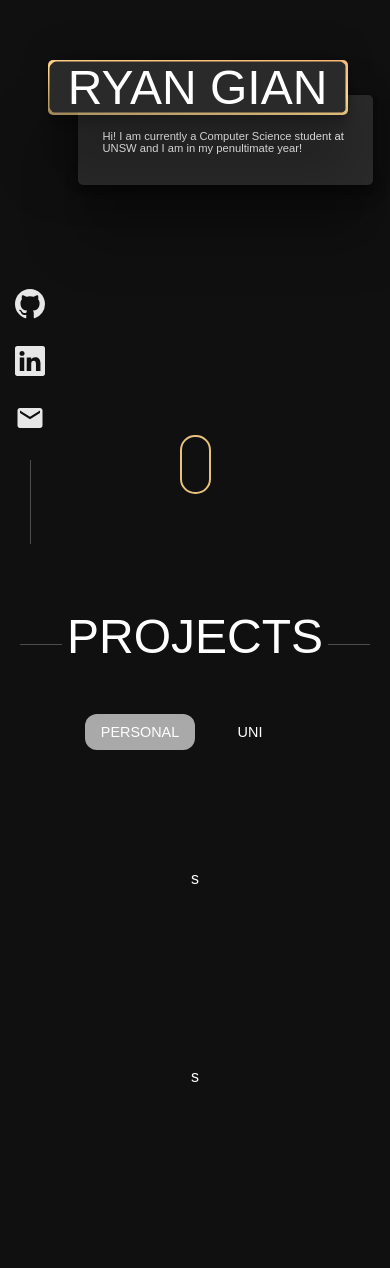
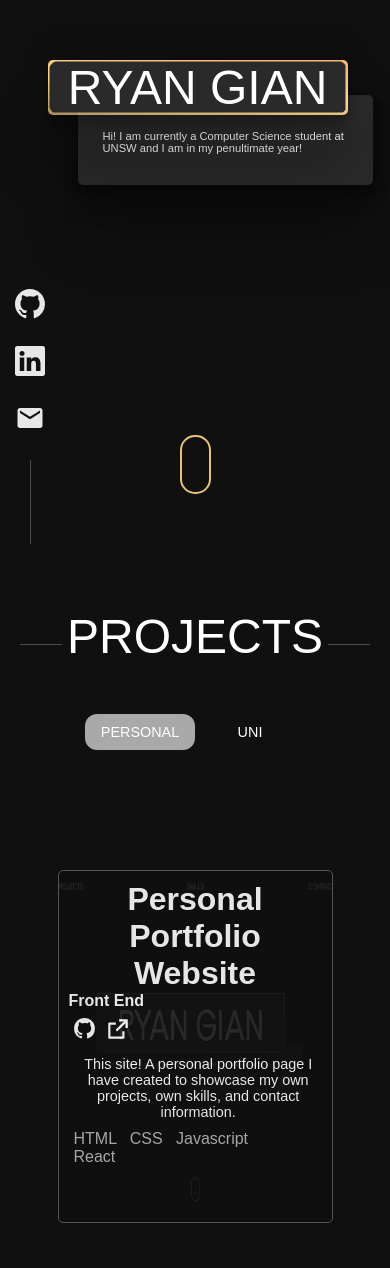
Before and after one commit to RyanGian/portfolio, a React (Create React App) app: page / in a window 390 px wide. Shown: the part 300-1568 px from the top of the page. Built offline with nearby package versions, Linux system fonts and the light colour scheme.

Commit message:
finished media queries

```diff
--- a/src/components/ProjectSampleCard.jsx
+++ b/src/components/ProjectSampleCard.jsx
@@ -93,7 +93,6 @@ const DescriptionText = styled.div`
 `;
 
 const Languages = styled.div`
-//  border: 1px solid green;
   opacity: 70%;
   margin-top: 15px;
   border-radius: 5px;
@@ -101,34 +100,260 @@ const Languages = styled.div`
   height: 80px;
   margin-left: ${(props) => (props.right ? "140px" : "0px")};
   text-align: ${(props) => (props.right ? "right" : "left")};
+  @media (max-width: 1000px) {
+    margin-left: 15px;
+    margin-top: 10px;
   }
+
 `;
 
 
 
 
 const ImageContainer = styled.div`
+  @media (min-width: 1000px) {
     border: 1px solid #555454;
     border-radius: 5px;
     width: 450px;
     height: 260px;
     margin-right: ${(props) => (props.right ? "250px" : "-310px")};
-  overflow: hidden;
     color: #a9a9a9;
     // @media (max-width: 900px) {
     //   width: ${(props) => (props.width/2)+"px"};
     //   height: ${(props) => ( props.height/2)+"px" - "260px" };
     // }
   }
+
+  @media (max-width: 1000px) {
+    border-radius: 5px;
+    position: relative;
+    //border: 1px solid green;
+    width: 60vw;
+    overflow:hidden;
+    height: 35vw;
+  }
+
+
+  @media (max-width: 800px) {
+    border-radius: 5px;
+    width: 65vw;
+    height: 50vw;
+    overflow:hidden;
+  }
+
+  @media (max-width: 700px) {
+    border-radius: 5px;
+    width: 70vw;
+    height: 70vw;
+    overflow:hidden;
+
+  }
+
+  @media (max-width: 500px) {
+    border-radius: 5px;
+    width: 70vw;
+    height: 90vw;
+    overflow:hidden;
+  }
+}
 `;
 
 const SampleImage = styled.img`
+  @media (min-width: 1000px) {
     width: 100%;
     height: 100%;
     border-radius: 5px;
     opacity: 0.6;
   }
+
+  @media (max-width: 1000px) {
+    border-radius: 5px;
+    width: 100%;
+    height: 100%;
+    opacity: 0.1;
+  }
+
+  @media (max-width: 800px) {
+    height: 100%;
+    border-radius: 5px;
+
+  }
+
+  @media (max-width: 700px) {
+    transform: scale(1.3);
+  }
+
+
+  @media (max-width: 600px) {
+    border-radius: 5px;
+    transform: scaleX(1.7);
+  }
+}
 `;
+
+const ResizeContainer = styled.div`
+  border: 1px solid #555454;
+  border-radius: 5px;
+  width: 60vw;
+  height: 35vw;
+
+  @media (max-width: 800px) {
+
+    width: 65vw;
+    height: 50vw;
+    overflow:hidden;
+  }
+
+
+  @media (max-width: 700px) {
+    width: 70vw;
+    height: 70vw;
+    overflow:hidden;
+  }
+
+  @media (max-width: 500px) {
+    width: 70vw;
+    height: 90vw;
+    overflow:hidden;
+  }
+
+`;
+
+const ResizeTextContainer = styled.div`
+  position: absolute;
+  z-layer: 10;
+  display: flex;
+  flex-direction: column;
+  align-content: center;
+  justify-content: center;
+  //border: 1px solid blue;
+  width: 100%;
+
+  @media (max-width: 1000px) {
+    width: 60vw;
+  }
+
+
+  @media (max-width: 800px) {
+    width: 65vw;
+  }
+
+  @media (max-width: 700px) {
+    width: 70vw;
+  }
+
+  @media (max-width: 500px) {
+    width: 70vw;
+  }
+
+`;
+
+const ResizeTitle = styled.div`
+  padding-top: 10px;
+
+  font-size: 2em;
+  float: left;
+  width: 90%;
+  margin: auto;
+
+  @media (max-width: 1000px) {
+
+  }
+
+
+  @media (max-width: 800px) {
+
+  }
+
+  @media (max-width: 700px) {
+
+  }
+
+  @media (max-width: 500px) {
+
+  }
+
+`;
+
+const ResizeApplication = styled.div`
+  font-size: 1em;
+  width: 100%;
+  float: right;
+  //border: 1px solid white;
+
+  .float-left {
+    float: left;
+    margin-left: 10px;
+  }
+
+  @media (max-width: 1000px) {
+
+  }
+
+
+  @media (max-width: 800px) {
+
+  }
+
+  @media (max-width: 700px) {
+
+  }
+
+  @media (max-width: 500px) {
+
+  }
+
+`;
+
+const ResizeDescription = styled.div`
+  font-weight: 300;
+  width: 95%;
+  margin-top: 10px;
+
+  .float-left {
+    float: left;
+    margin-left: 20px;
+  }
+
+  @media (max-width: 550px) {
+    font-size: 0.9em;
+  }
+
+`;
+
+const ResizeLinks = styled.div`
+  margin-left: 5px;
+  margin-top: 6px;
+
+  .float-left {
+    float: left;
+    margin-left: 8px;
+  }
+
+  .github-logo {
+    width: 25px;
+    height: 25px;
+
+  }
+
+  .github-logo:hover {
+    opacity: 50%;
+    cursor: pointer;
+  }
+
+  .link-logo {
+    width: 26px;
+    height: 26px;
+  }
+
+  .link-logo:hover {
+    opacity: 50%;
+    cursor: pointer;
+  }
+`;
+
+
+
 
 const ProjectSampleCard = (props) => {
   const [windowWidth, setWindowWidth] = useState(0);
@@ -148,7 +373,7 @@ const ProjectSampleCard = (props) => {
 
   return (
     <Container>
-      {windowWidth >= 1000 ?
+      {windowWidth > 1000 ?
       <>
       <ImageContainer width={windowWidth} height = {windowHeight} right={props.alternate} left={props.alternate}>
         <SampleImage
@@ -192,10 +417,45 @@ const ProjectSampleCard = (props) => {
       </TextContainer>
       </>
       :
-      <>s</>
-      }
+      <ResizeContainer>
+         <ResizeTextContainer>
+          <ResizeTitle><b >{props.title}</b></ResizeTitle>
+          <ResizeApplication><b className="float-left">{props.application}</b></ResizeApplication>
+          {props.redirect && (
+            <ResizeLinks>
+              <a
+                href={props.gitHubLink}
+                className="open-button float-left"
+                rel="noreferrer"
+                target="_blank"
+              >
+                <RiGithubFill className="github-logo" />
+              </a>
+
+              <a
+                href={props.siteLink}
+                className="open-button float-left"
+                rel="noreferrer"
+                target="_blank"
+              >
+                <RiExternalLinkLine className="link-logo" />
+              </a>
+            </ResizeLinks>
+          )}
+          <ResizeDescription><div className="float-left">{props.description}</div></ResizeDescription>
+          <Languages>{props.language}</Languages>
+        </ResizeTextContainer>
+
+        <ImageContainer>
+          <SampleImage
+          className="project-sample-image"
+          src={props.image}
+          alt=""
+        /></ImageContainer>
 
 
+      </ResizeContainer>
+      }
     </Container>
   );
 };
--- a/src/components/ProjectToggle.css
+++ b/src/components/ProjectToggle.css
@@ -50,5 +50,6 @@
   .tab-box {
     width: 90px;
     font-size: 0.9em;
+
   }
 }
--- a/src/sections/Projects.css
+++ b/src/sections/Projects.css
@@ -2,39 +2,12 @@
   width: 100%;
   text-align: center;
   position: relative;
-
   background-color: #101010;
   /* background-color: white; */
   /* height: 1300px; */
   color: white;
   /* user-select: none; */
 }
-
-/* .projects-sample-container-1 {
-  width: 320px;
-  height: 270px;
-  margin: auto;
-  margin-top: 100px;
-  background-color: white;
-  border-radius: 5px;
-}
-
-.projects-sample-container-1:hover {
-  opacity: 50%;
-  cursor: pointer;
-  box-shadow: rgba(0, 0, 0, 0.25) 0px 54px 55px,
-    rgba(0, 0, 0, 0.12) 0px -12px 30px, rgba(0, 0, 0, 0.12) 0px 4px 6px,
-    rgba(0, 0, 0, 0.17) 0px 12px 13px, rgba(0, 0, 0, 0.09) 0px -3px 5px;
-}
-
-.project-sample-image-1 {
-  background-color: #a9a9a9;
-  margin-top: 8px;
-  width: 96%;
-  height: 180px;
-  border-radius: 5px;
-  display: inline-block;
-} */
 
 .projects-sample-image-text {
   align-items: left;
@@ -53,12 +26,3 @@
 
 /* antiquewhite */
 /* aquablue */
-
-.image {
-  left: 0;
-  position: absolute;
-  margin: auto;
-  bottom: 0;
-  margin-top: 225px;
-  width: 100%;
-}
--- a/src/sections/Projects.jsx
+++ b/src/sections/Projects.jsx
@@ -111,7 +111,6 @@ function Projects() {
         </>
       )}
 
-      {/* <img className="image" src={logo} alt="logos"></img> */}
     </div>
   );
 }
```
Also changed, not shown: src/assets/projects-personal/personal-site.PNG. Lines whose indentation alone changed are shown as unchanged.
